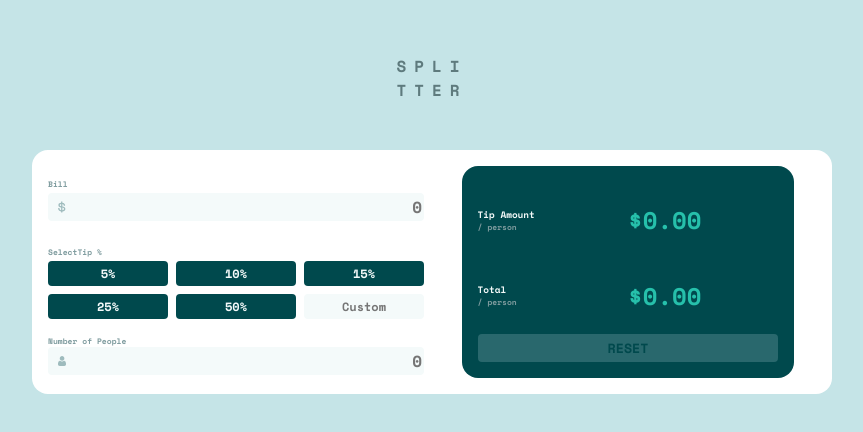
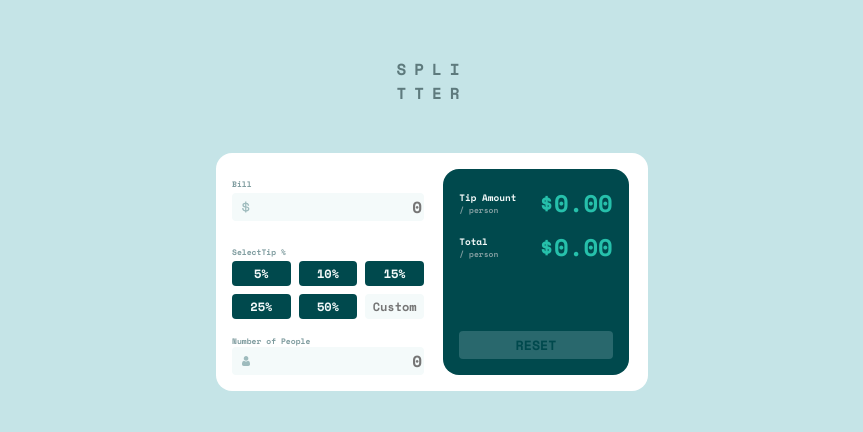
Before and after one commit to ljreaux/fem-tip-calculator, a React (Vite) app: page / in a window 1280 px wide. Shown: the part 176-608 px from the top of the page, without its empty margins (208-1071 px from the left). Built offline with nearby package versions, Linux system fonts and the light colour scheme.

Commit message:
finished desktop styling

```diff
--- a/src/Card.tsx
+++ b/src/Card.tsx
@@ -171,15 +171,19 @@ function Result({
   return (
     <div className="result">
       <div>
+        <div className="tips">
           <h3>Tip Amount</h3>
           <p>/ person</p>
         </div>
         <h2>${tipAmount.toFixed(2)}</h2>
+      </div>
       <div>
+        <div className="totals">
           <h3>Total</h3>
           <p>/ person</p>
         </div>
         <h2>${total.toFixed(2)}</h2>
+      </div>
       <button
         className="reset-btn"
         onClick={() => {
--- a/src/index.css
+++ b/src/index.css
@@ -51,7 +51,7 @@ h1 {
 .card {
   background-color: var(--clr-white);
   padding: 1rem;
-  width: 60%;
+  width: 400px;
   border-radius: 1rem;
   display: grid;
   place-items: center;
@@ -154,22 +154,30 @@ input[placeholder="Custom"] {
 }
 
 .result {
+  display: flex;
+  flex-direction: column;
   background-color: var(--clr-very-dark-cyan);
   width: 80%;
+  height: calc(100% - 2rem);
   padding: 1rem;
-  display: grid;
-  grid-template-columns: 1fr 1fr;
   border-radius: 1rem;
-  align-items: center;
 }
 
-.result div {
+.result > div {
+  display: flex;
+  align-items: center;
+  justify-content: space-between;
+  margin-bottom: 0.5rem;
+}
+
+.tips,
+.totals {
   color: var(--clr-very-light-grayish-cyan);
   font-size: 0.5rem;
 }
 
-.result div h3,
-.result div p {
+.tips *,
+.totals * {
   margin: 0;
 }
 
@@ -179,10 +187,12 @@ input[placeholder="Custom"] {
 
 .result h2 {
   color: var(--clr-strong-cyan);
+  margin-block: 0;
 }
 
 .reset-btn {
-  grid-column: 1/-1;
+  margin-top: auto;
+  width: 100%;
   border: none;
   color: var(--clr-very-dark-cyan);
   background-color: var(--clr-strong-cyan);
```
Lines whose indentation alone changed are shown as unchanged.
